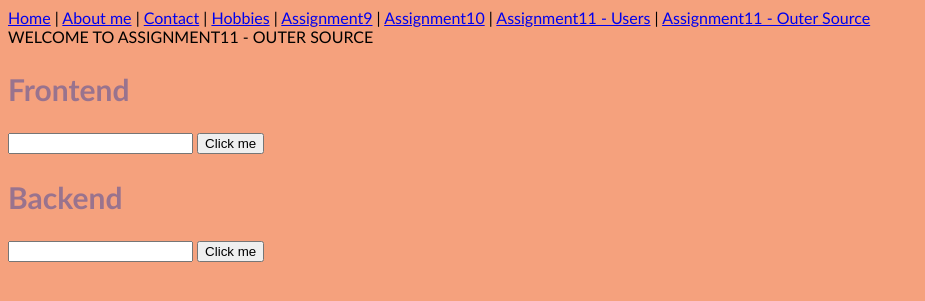
After one commit to Idop93/WEB_Backend, a Flask app: page /assignment11/outer_source in a window 1280 px wide. The commit adds this page. Shown: the top 301 px of the page, without its empty margins (0-925 px from the left). Run offline with Flask 2, Linux system fonts and the light colour scheme; parts of the project's set-up code (start-up, migrations or seed data) failed here and were passed over.

Commit message:
assignment 11 added to repository

```diff
--- a/app.py
+++ b/app.py
@@ -1,5 +1,8 @@
-from flask import Flask, redirect, url_for, render_template, request, session
+from flask import Flask, redirect, url_for, render_template, request, session, Blueprint
+from interact_with_db import interact_db, query_json
 from Pages.assignment10.assignment10 import assignment10
+import requests
+import json
 
 app = Flask(__name__)
 app.register_blueprint(assignment10)
@@ -82,5 +85,21 @@
 from Pages.assignment10.assignment10 import assignment10
 app.register_blueprint(assignment10)
 
+@app.route('/assignment11/users', methods=['GET'])
+def get_users():
+    if request.method == 'GET':
+        query = "select * from users"
+        query_result = query_json(query=query)
+        return json.dumps(query_result)
+
+@app.route("/assignment11/outer_source", methods=['GET'])
+def os_page():
+    if 'number' in request.args:
+        number = request.args['number']
+        res = requests.get(url=f"https://reqres.in/api/users/{number}")
+        res = res.json()
+        return render_template('assignment11-outer_source.html', user=res['data'])
+    return render_template('assignment11-outer_source.html')
+
 if __name__ == '__main__':
     app.run(debug=True)
--- /dev/null
+++ b/static/JS/assignment11.js
@@ -0,0 +1,26 @@
+function myFunction(e) {
+    number = document.getElementById("f_num");
+    url = "https://reqres.in/api/users/"+number.value
+    fetch(url).then(
+        response => response.json()
+        ).then((response_obj) => {
+        console.log(response_obj.data)
+        return put_users_inside_html(response_obj.data)}
+    ).catch(
+        error => console.log(error)
+    )
+}
+
+function put_users_inside_html(response_obj) {
+    const current_main = document.querySelector("main");
+    current_main.innerHTML = `
+        <img src="${response_obj.avatar}" alt="Picture"/>
+        <div>
+            <br>
+            <span>${response_obj.first_name} ${response_obj.last_name}</span>
+            <br>
+            <a href="mailto:${response_obj.email}">Send Email</a>
+            <br><br>
+        </div>
+    `;
+}
--- /dev/null
+++ b/templates/assignment11-outer_source.html
@@ -0,0 +1,40 @@
+{% extends 'base.html' %}
+{% set Page_name = 'assignment11 - Outer Source' %}
+{% block title %}
+      assignment11 - Outer Source
+{% endblock %}
+{% block body %}
+   {{ super() }}
+    <div class="col-12">
+    <div class="col-6-main"> <!--Frontend -->
+        <h2>Frontend</h2>
+        <input type="number" name="number" id="f_num"/>
+        <button onclick="myFunction()">Click me</button>
+        <script src="../static/JS/assignment11.js"></script>
+    </div>
+
+    <div class="col-6-main"> <!--Backend -->
+        <h2>Backend</h2>
+        <form action="/assignment11/outer_source" method="get">
+            <input type="number" name="number" id="b_number">
+            <input type="submit" value="Click me">
+        </form>
+    </div>
+
+    <div class="col-6-main"> <!--Output -->
+        <br><br>
+        <main>
+            {% if user %}
+                    <img src="{{ user.avatar }}" alt="Picture"/>
+                    <div>
+                        <br>
+                        <span>{{ user.first_name + " " + user.last_name }}</span>
+                        <br>
+                        <a href="mailto:{{ user.email }}">Send Email</a>
+                        <br><br>
+                    </div>
+            {% endif %}
+        </main>
+    </div>
+    </div>
+{% endblock %}
--- a/templates/menu.html
+++ b/templates/menu.html
@@ -1,7 +1,8 @@
 <!-------- bar -------->
 <header>
     <a href="/Home">Home</a> | <a href="/About_me">About me</a> | <a href="/contact">Contact</a> | <a href="/hobbies">Hobbies</a>
-    | <a href="/assignment9">Assignment9</a> | <a href="/assignment10">Assignment10</a>
+    | <a href="/assignment9">Assignment9</a> | <a href="/assignment10">Assignment10</a> | <a href="/assignment11/users">Assignment11 - Users</a>
+    | <a href="/assignment11/outer_source">Assignment11 - Outer Source</a>
 </header>
 
 <body>
```
Also changed, not shown: interact_with_db.py (+17 -0 lines).
